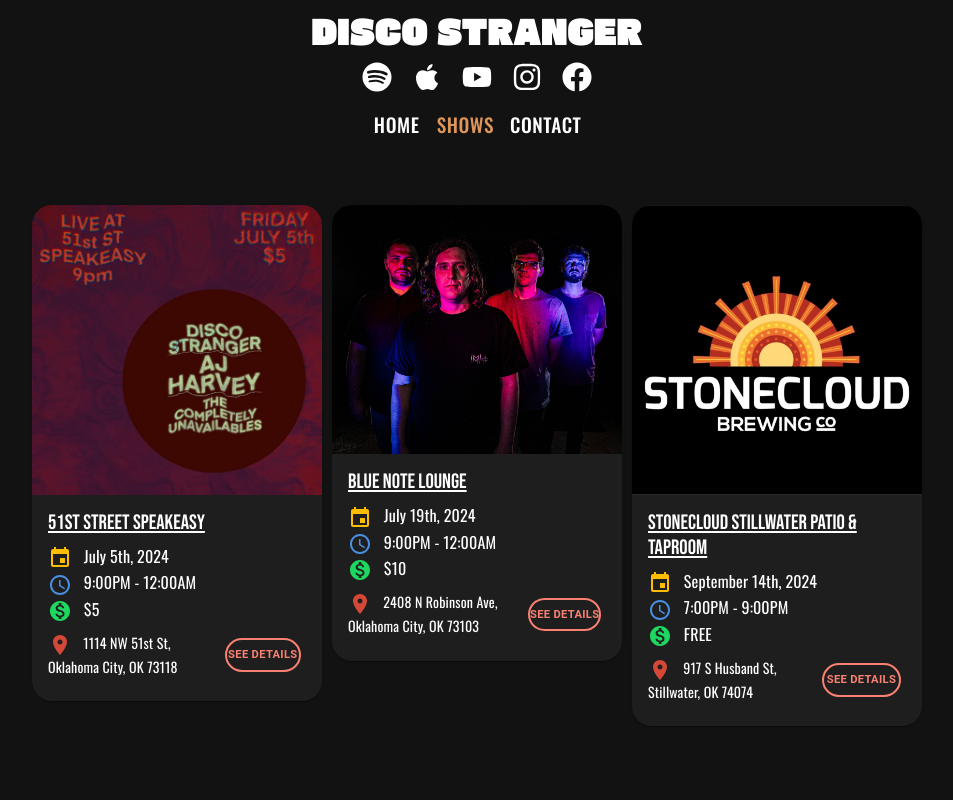
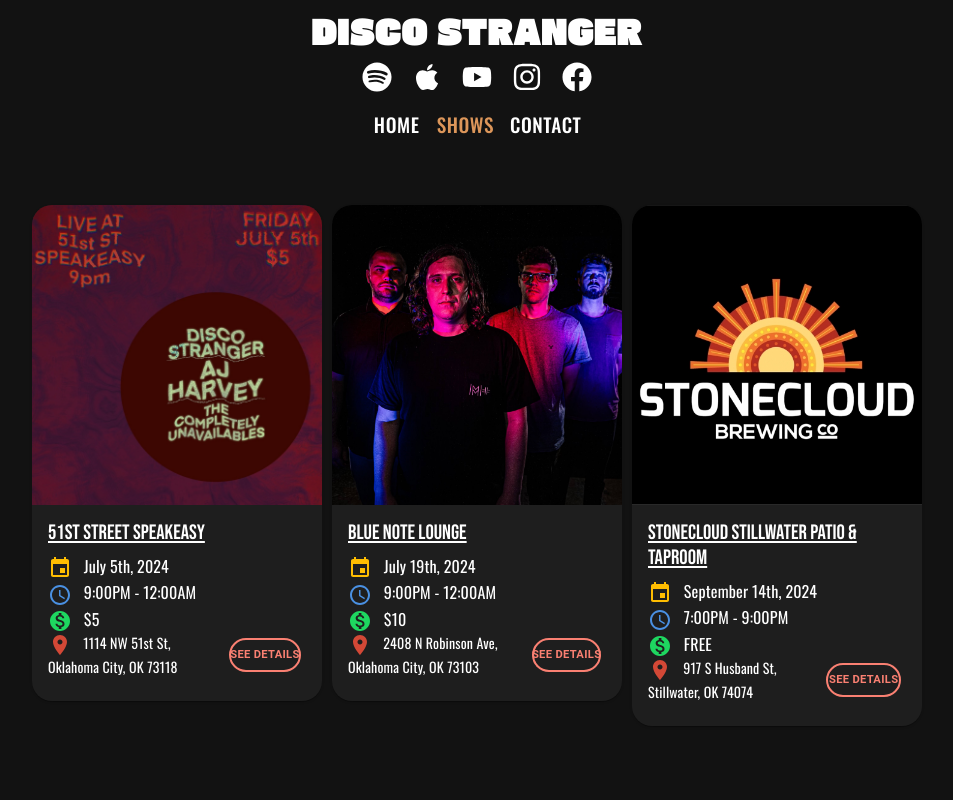
Before and after one commit to ajSeadler/band-website, a React (Vite) app: page /shows in a window 1280 px wide. Shown: the top 800 px of the page, without its empty margins (163-1116 px from the left). Built offline with nearby package versions, Linux system fonts and the light colour scheme; a web font is replaced by a local one.

Commit message:
finally fix deatils buttton (fadd css gap)

```diff
--- a/src/styles/Shows.css
+++ b/src/styles/Shows.css
@@ -69,6 +69,7 @@
 .show-image {
   width: 100%;
   height: auto;
+  height: 300px;
   object-fit: cover;
   border-top-left-radius: 12px;
   border-top-right-radius: 12px;
--- a/src/styles/UpcomingShows.css
+++ b/src/styles/UpcomingShows.css
@@ -2,7 +2,6 @@
 
 .upcoming-shows {
   background: transparent !important;
-  width: 100%;
   color: #fff;
 }
 
@@ -56,7 +55,8 @@
   display: flex;
   justify-content: space-between;
   align-items: center;
-  margin-top: 10px;
+  gap: 20px;
+  margin-top: 0px;
 }
 
 .oval-button {
```
